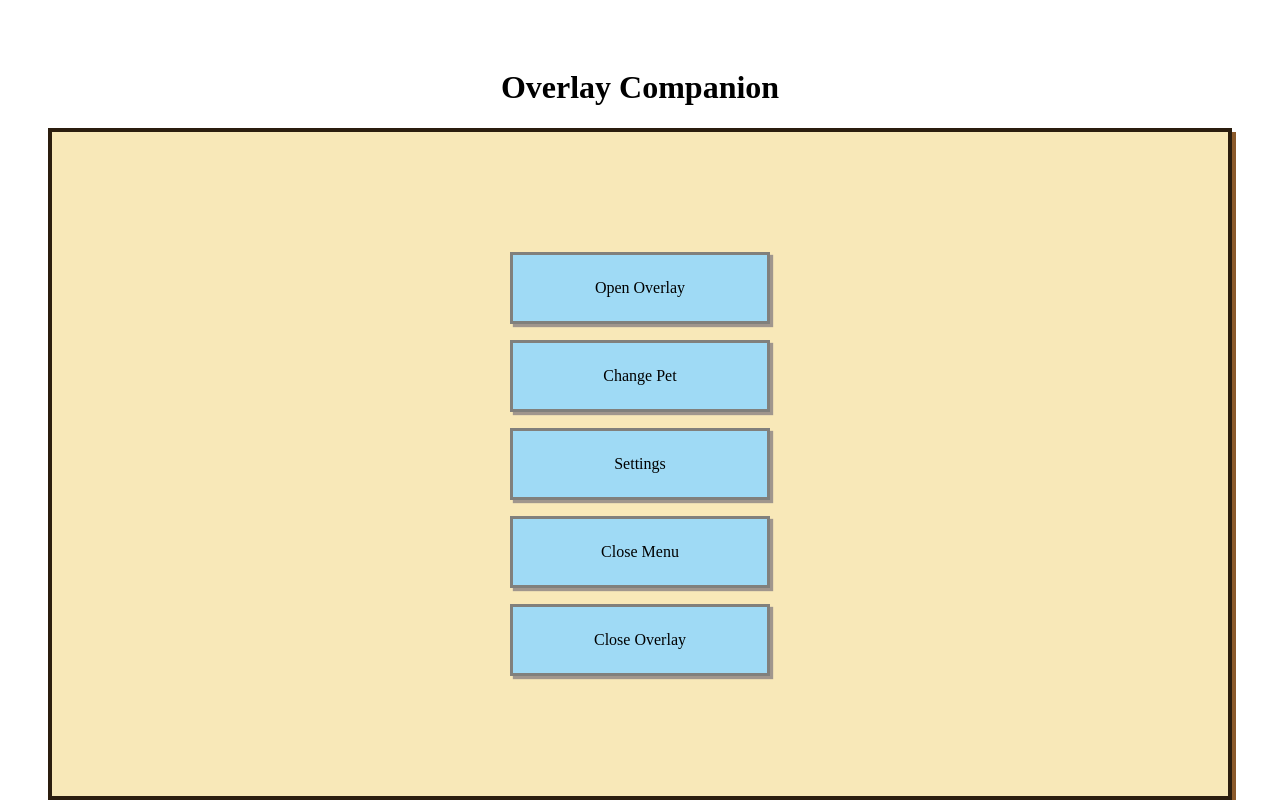
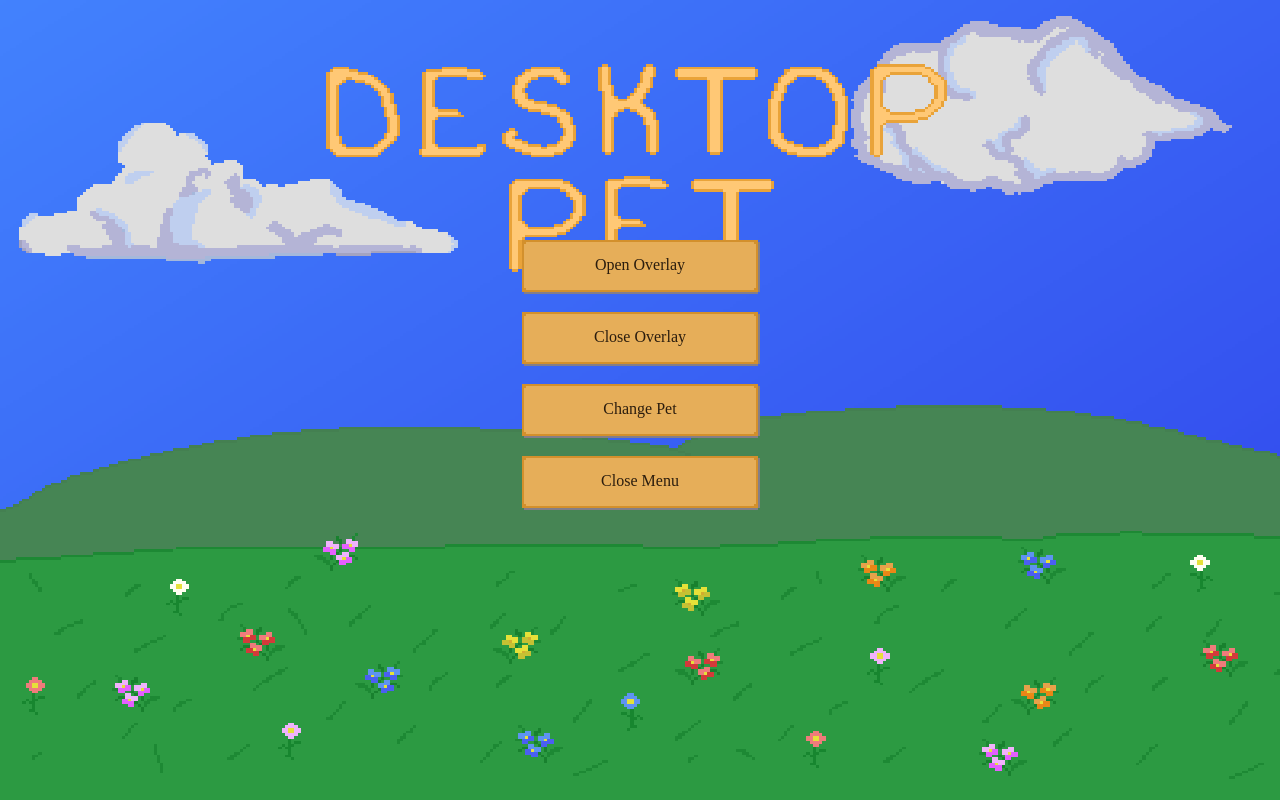
Before and after one commit to gtvincent2000/pet-overlay, a React (Vite) app: page /#/home in a window 1280 px wide. Built offline with nearby package versions, Linux system fonts and the light colour scheme.

Commit message:
Add background and button images. Fixed main menu window size and background scaling.

```diff
--- a/src-tauri/tauri.conf.json
+++ b/src-tauri/tauri.conf.json
@@ -15,7 +15,9 @@
         "label": "main",
         "title": "pet-overlay",
         "width": 800,
-        "height": 600
+        "height": 600,
+        "resizable": false,
+        "maximizable": false
       }
     ],
     "security": {
--- a/src/screens/Home.tsx
+++ b/src/screens/Home.tsx
@@ -1,43 +1,34 @@
 import { openOverlayWindow, closeOverlayWindow, hideCurrentWindow } from "../tauri/windows";
 import PixelPanel from "../ui/PixelPanel";
-import PixelButton from "../ui/PixelButton";
+import MenuButton from "../ui/MenuButton";
 
 type HomeProps = {
   onOpenPetSelection: () => void;
   onOpenSettings: () => void;
 };
 
-export default function Home({ onOpenPetSelection, onOpenSettings }: HomeProps) {
+export default function Home({ onOpenPetSelection }: HomeProps) {
   return (
     <div className="home-page">
-      {/* Header Content */}
-      <header className="home-header">
-        <h1>Overlay Companion</h1>
-      </header>
 
-      {/* Sidebar Settings Selection */}
+      {/* Button Selection */}
       <div className="home-layout">
         {/* Primary Content */}
         <main className="home-content">
-          <PixelPanel>
             <div className="home-menu">
-              <PixelButton onClick={openOverlayWindow}>
+              <MenuButton onClick={openOverlayWindow}>
                 Open Overlay
-              </PixelButton>
-              <PixelButton onClick={onOpenPetSelection}>
+              </MenuButton>
+              <MenuButton onClick={closeOverlayWindow}>
+                Close Overlay
+              </MenuButton>
+              <MenuButton onClick={onOpenPetSelection}>
                 Change Pet
-              </PixelButton>
-              <PixelButton onClick={onOpenSettings}>
-                Settings
-              </PixelButton>
-              <PixelButton onClick={hideCurrentWindow}>
+              </MenuButton>
+              <MenuButton onClick={hideCurrentWindow}>
                 Close Menu
-              </PixelButton>
-              <PixelButton onClick={closeOverlayWindow}>
-                Close Overlay
-              </PixelButton>
+              </MenuButton>
             </div>
-          </PixelPanel>
         </main>
       </div>
     </div>
--- a/src/styles.css
+++ b/src/styles.css
@@ -35,7 +35,20 @@ canvas {
 /* Home Screen styles */
 .home-page {
   min-height: 100vh;
+  width: 100vw;
+
+  background-image: url("/assets/backgrounds/Background_v1.png");
+  background-size: 100% 100%;
+  background-position: center;
+  background-repeat: no-repeat;
+  image-rendering: pixelated;
+
+  display: flex;
+  flex-direction: column;
+  align-items: center;
+
   padding: clamp(16px, 4vw, 48px);
+  box-sizing: border-box;
 }
 
 .home-header {
@@ -58,12 +71,20 @@ canvas {
 
 .home-content {
   flex: 1;
+  width: 100%;
+
+  display: flex;
+  align-items: center;
+  justify-content: center;
 }
+
 .home-menu {
   display: flex;
   flex-direction: column;
   align-items: center;
   gap: 16px;
+
+  margin-top: 190px;
 }
 
 /* Screen Styling */
@@ -131,6 +152,44 @@ canvas {
   box-shadow: 1px 1px 0 var(--button-shadow-hover);
 }
 
+.menu-button {
+  width: 240px;
+  height: 56px;
+
+  border: none;
+  padding: 0;
+  background: transparent;
+
+  background-image: url("/assets/ui/menu-button-states.png");
+  background-repeat: no-repeat;
+  background-size: 720px 56px;
+  background-position: 0 0;
+
+  image-rendering: pixelated;
+
+  cursor: pointer;
+
+  display: flex;
+  align-items: center;
+  justify-content: center;
+
+  font: inherit;
+  color: var(--text-primary);
+}
+
+.menu-button:hover {
+  background-position: -240px 0;
+}
+
+.menu-button:active {
+  background-position: -480px 0;
+}
+
+.menu-button-label {
+  pointer-events: none;
+  transform: translateY(-1px);
+}
+
 /* Pet Card Styles */
 
 .pet-selection-page {
--- /dev/null
+++ b/src/ui/MenuButton.tsx
@@ -0,0 +1,17 @@
+type MenuButtonProps = {
+  children: React.ReactNode;
+  onClick?: () => void;
+  className?: string;
+};
+
+export default function MenuButton({
+  children,
+  onClick,
+  className = "",
+}: MenuButtonProps) {
+  return (
+    <button className={`menu-button ${className}`} onClick={onClick}>
+      <span className="menu-button-label">{children}</span>
+    </button>
+  );
+}
```
Also changed, not shown: public/assets/backgrounds/Background_v1.png (added), public/assets/ui/menu-button-states.png (added).
